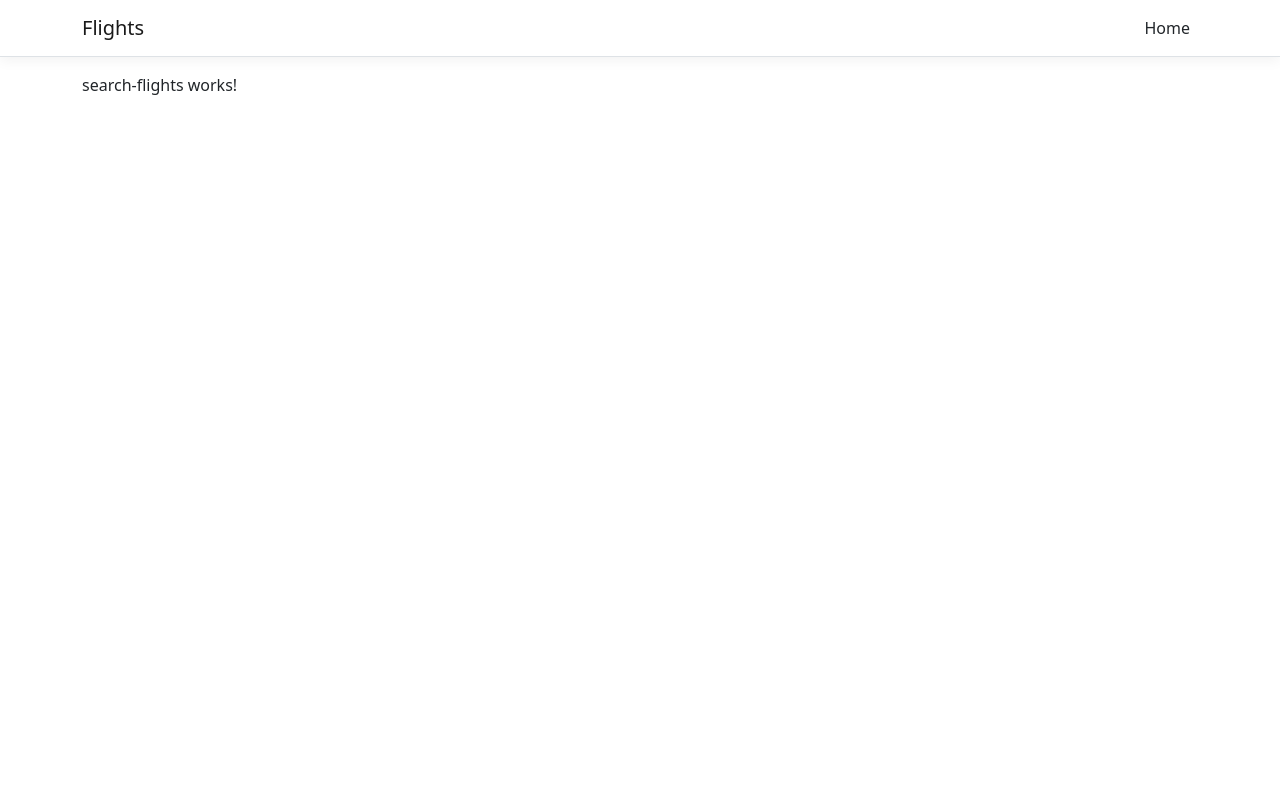
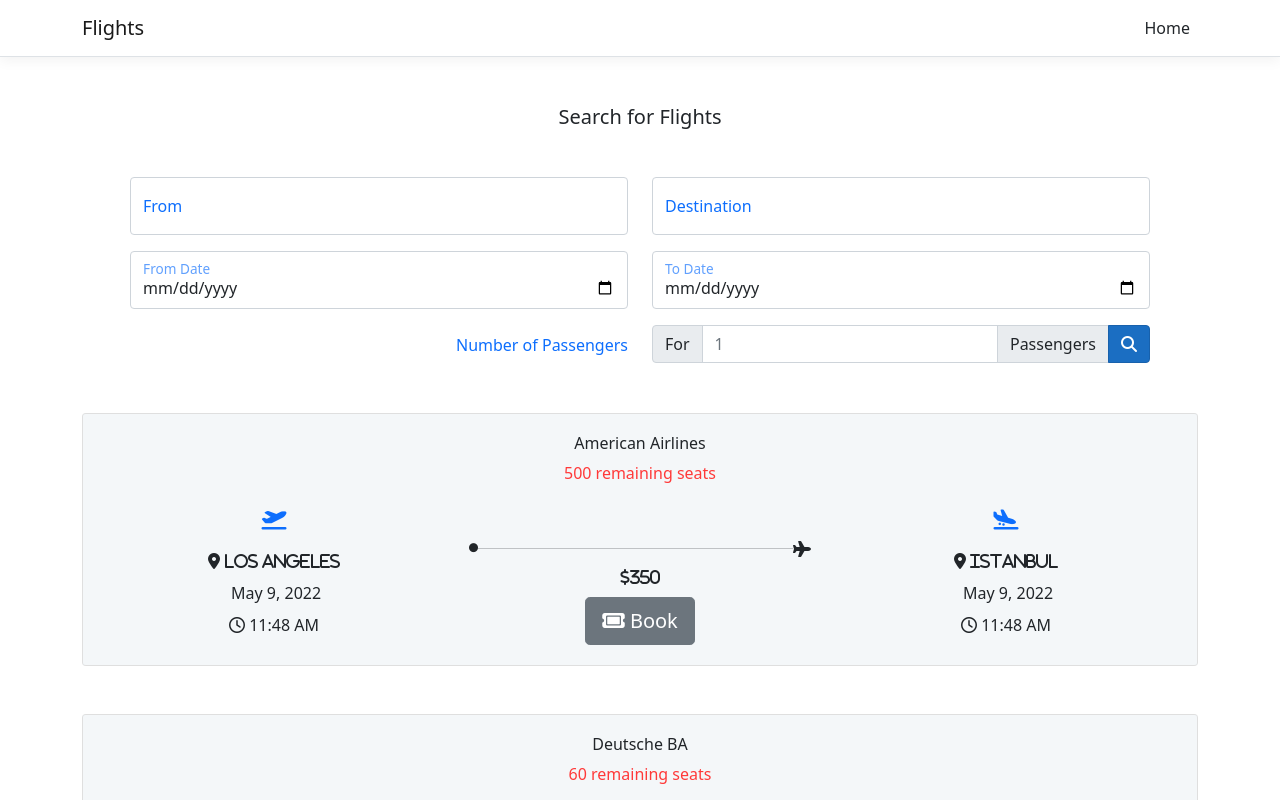
Before and after one commit to tutorialseu/ang-asp-21dc-flight-booking-portal, an Angular app in the folder Flights/ClientApp/: page / in a window 1280 px wide. Shown: the top 800 px of the page. Built offline with nearby package versions, Linux system fonts and the light colour scheme.

Commit message:
4. Day Commit
Added interfaces and search-flight styling

```diff
--- a/Flights/ClientApp/angular.json
+++ b/Flights/ClientApp/angular.json
@@ -28,7 +28,8 @@
             ],
             "styles": [
               "node_modules/bootstrap/dist/css/bootstrap.min.css",
-              "src/styles.css"
+              "src/styles.css",
+              "node_modules/@fortawesome/fontawesome-free/css/all.css"
             ],
             "scripts": []
           },
--- a/Flights/ClientApp/package.json
+++ b/Flights/ClientApp/package.json
@@ -23,6 +23,7 @@
     "@angular/platform-browser-dynamic": "~13.0.1",
     "@angular/platform-server": "~13.0.1",
     "@angular/router": "~13.0.1",
+    "@fortawesome/fontawesome-free": "^6.1.1",
     "bootstrap": "^5.1.0",
     "jquery": "^3.5.1",
     "oidc-client": "^1.11.5",
--- a/Flights/ClientApp/src/app/search-flights/search-flights.component.html
+++ b/Flights/ClientApp/src/app/search-flights/search-flights.component.html
@@ -1 +1,145 @@
-<p>search-flights works!</p>
+<h5 class="text-md-center m-5">Search for Flights</h5>
+
+<div class="m-5 d-grid gap-3">
+
+  <div class="row">
+
+    <div class="col">
+      <div class="form-floating">
+        <input placeholder="From" class="form-control" />
+        <label class="text-primary form-label">From</label>
+      </div>
+    </div>
+
+    <div class="col">
+      <div class="form-floating">
+        <input placeholder="Destination" class="form-control" />
+        <label class="text-primary form-label">Destination</label>
+      </div>
+    </div>
+
+  </div>
+
+  <div class="row">
+
+    <div class="col">
+      <div class="form-floating">
+        <input type="date" placeholder="From Date" class="form-control" />
+        <label class="text-primary form-label">From Date</label>
+      </div>
+    </div>
+
+    <div class="col">
+      <div class="form-floating">
+        <input type="date" placeholder="To Date" class="form-control" />
+        <label class="text-primary form-label">To Date</label>
+      </div>
+    </div>
+
+  </div>
+
+  <div class="row">
+
+    <div class="col text-end">
+      <label class="form-label text-primary mt-2">
+      Number of Passengers
+      </label>
+    </div>
+
+    <div class="col">
+      <div class="input-group">
+        <div class="input-group-text">For</div>
+        <input class="form-control" type="number" placeholder="1"/>
+        <div class="input-group-text">Passengers</div>
+
+        <button type="submit" class="btn-primary btn">
+          <i class="fas fa-search"></i>
+        </button>
+      </div>
+    </div>
+
+  </div>
+
+
+</div>
+
+<div *ngFor="let flight of searchResult">
+  <div class="card text-dark mt-5 text-center">
+    <div class="card-body" style="padding: 20px; background-color:#e5ecf26e">
+      <h6 class="card-title">{{flight.airline}}</h6>
+      <div class="card-title" style="color:#ff3939">
+        {{flight.remainingNumberOfSeats}} remaining seats
+      </div>
+
+      <div class="d-grid text-center g-2">
+        <div class="row">
+          <div class="col">
+
+            <div class="col m-3">
+              <i class="text-primary fas fa-plane-departure" style="font-size:20px;"></i>
+            </div>
+
+            <div class="col">
+              <i class="fa-solid fa-location-dot">
+                {{flight.departure.place}}
+              </i>
+            </div>
+
+            <div class="col m-2">
+              <i class="fa-regular"></i>
+              {{flight.departure.time | date }}
+            </div>
+
+            <div class="col">
+              <i class="fa-regular fa-clock"></i>
+              {{flight.departure.time | date:'shortTime' }}
+            </div>
+
+
+          </div>
+
+          <div class="col">
+            <div style="display:flex;">
+              <i class="fa-solid fa-circle" style="margin-top:50px; font-size:9px;"></i>
+              <hr style="display:block; width: 100%; margin-top:55px;" />
+              <i class="fas fa-plane" style="margin-top:48px;"></i>
+            </div>
+
+            <i class="fas fa-usd">{{flight.price}}</i>
+            <br />
+            <a class="btn btn-secondary btn-lg mt-2">
+              <i class="fas fa-ticket"></i>
+              Book
+            </a>
+          </div>
+
+          <div class="col">
+            <div class="col m-3">
+              <i class="text-primary fas fa-plane-arrival" style="font-size:20px;"></i>
+            </div>
+
+            <div class="col">
+              <i class="fa-solid fa-location-dot">
+                {{flight.arrival.place}}
+              </i>
+            </div>
+
+            <div class="col m-2">
+              <i class="fa-regular"></i>
+              {{flight.arrival.time | date }}
+            </div>
+
+            <div class="col">
+              <i class="fa-regular fa-clock"></i>
+              {{flight.arrival.time | date:'shortTime' }}
+            </div>
+          </div>
+
+
+        </div>
+      </div>
+
+    </div>
+
+  </div>
+</div>
--- a/Flights/ClientApp/src/app/search-flights/search-flights.component.ts
+++ b/Flights/ClientApp/src/app/search-flights/search-flights.component.ts
@@ -1,3 +1,4 @@
+import { Time } from '@angular/common';
 import { Component, OnInit } from '@angular/core';
 
 @Component({
@@ -7,9 +8,47 @@ import { Component, OnInit } from '@angular/core';
 })
 export class SearchFlightsComponent implements OnInit {
 
+
+  searchResult: FlightRm[] = [
+    {
+      airline: "American Airlines",
+      remainingNumberOfSeats: 500,
+      departure: { time: Date.now().toString(), place: "Los Angeles" },
+      arrival: { time: Date.now().toString(), place: "Istanbul" },
+      price: "350",
+    },
+    {
+      airline: "Deutsche BA",
+      remainingNumberOfSeats: 60,
+      departure: { time: Date.now().toString(), place: "Munchen" },
+      arrival: { time: Date.now().toString(), place: "Schiphol" },
+      price: "600",
+    },
+    {
+      airline: "British Airways",
+      remainingNumberOfSeats: 60,
+      departure: { time: Date.now().toString(), place: "London, England" },
+      arrival: { time: Date.now().toString(), place: "Vizzola-Ticino" },
+      price: "600",
+    },
+  ]
+
   constructor() { }
 
   ngOnInit(): void {
   }
 
 }
+
+export interface FlightRm {
+  airline: string;
+  arrival: TimePlaceRm;
+  departure: TimePlaceRm;
+  price: string;
+  remainingNumberOfSeats: number;
+}
+
+export interface TimePlaceRm {
+  place: string;
+  time: string;
+}
```
Also changed, not shown: 1 other file (tests, documents, lock files or other folders).
